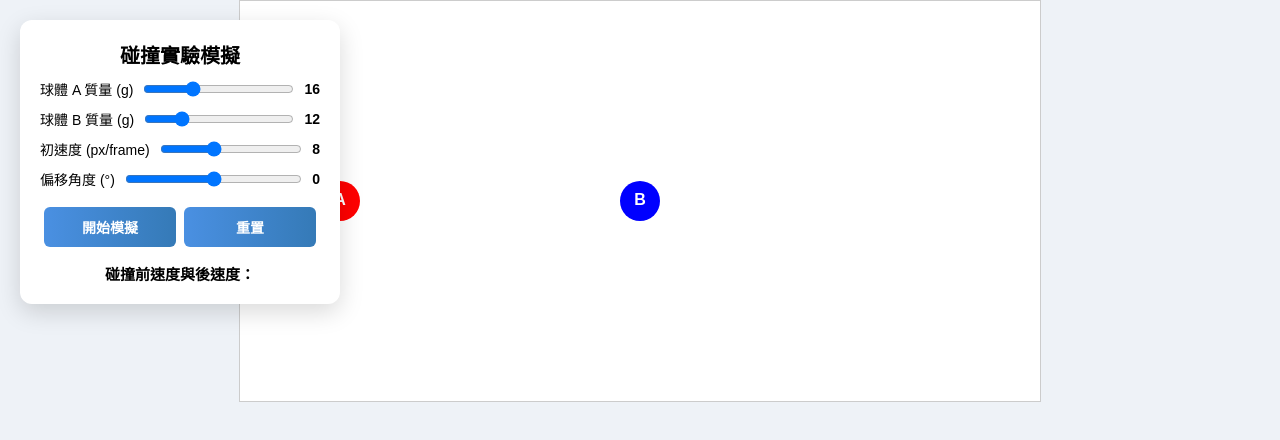
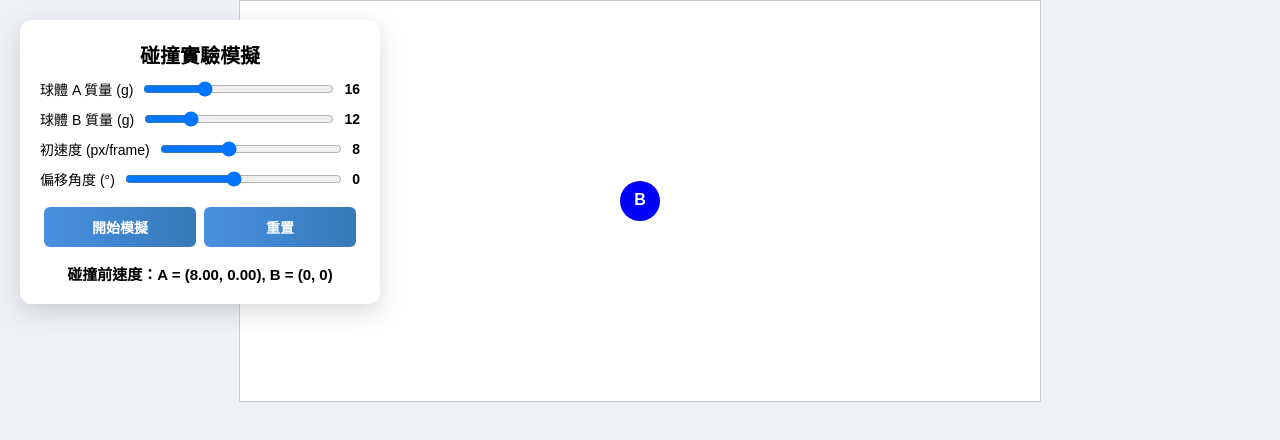
Before and after one commit to Stadicord/collision, a plain HTML site: page index.html in a window 1280 px wide. Drawn offline with Linux system fonts and the light colour scheme; a web font is replaced by a local one.

Commit message:
Update index.html

```diff
--- a/index.html
+++ b/index.html
@@ -18,7 +18,7 @@
     }
     #ui {
       position: fixed; top: 20px; left: 20px;
-      width: 320px;
+      width: 360px;
       background: white;
       padding: 20px;
       border-radius: 12px;
@@ -76,6 +76,8 @@
       font-size: 15px;
       text-align: center;
       font-weight: bold;
+      white-space: nowrap;
+      overflow-x: auto;
     }
     canvas {
       display: block;
@@ -156,12 +158,9 @@
     }
 
     function reset() {
-      ballA = { x: 100, y: 200, vx: 0, vy: 0, r: RADIUS, color: "red", label: "A" };
-      ballB = { x: 400, y: 200, vx: 0, vy: 0, r: RADIUS, color: "blue", label: "B" };
-      coordText.innerText = `碰撞前速度與後速度：`;
+      updateValues();
       animating = false;
       hasCollided = false;
-      draw();
       document.getElementById("startBtn").disabled = false;
     }
 
```
